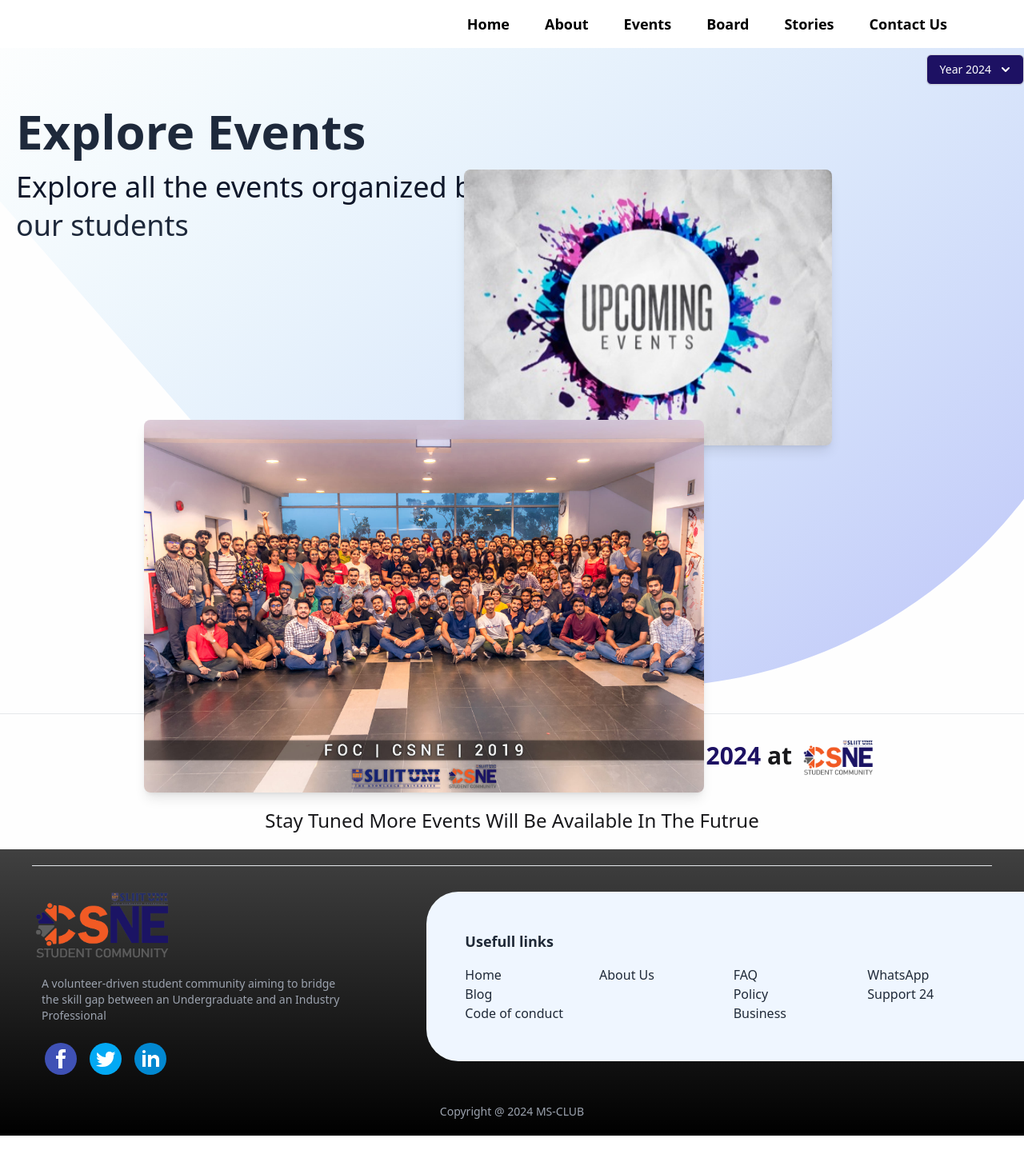
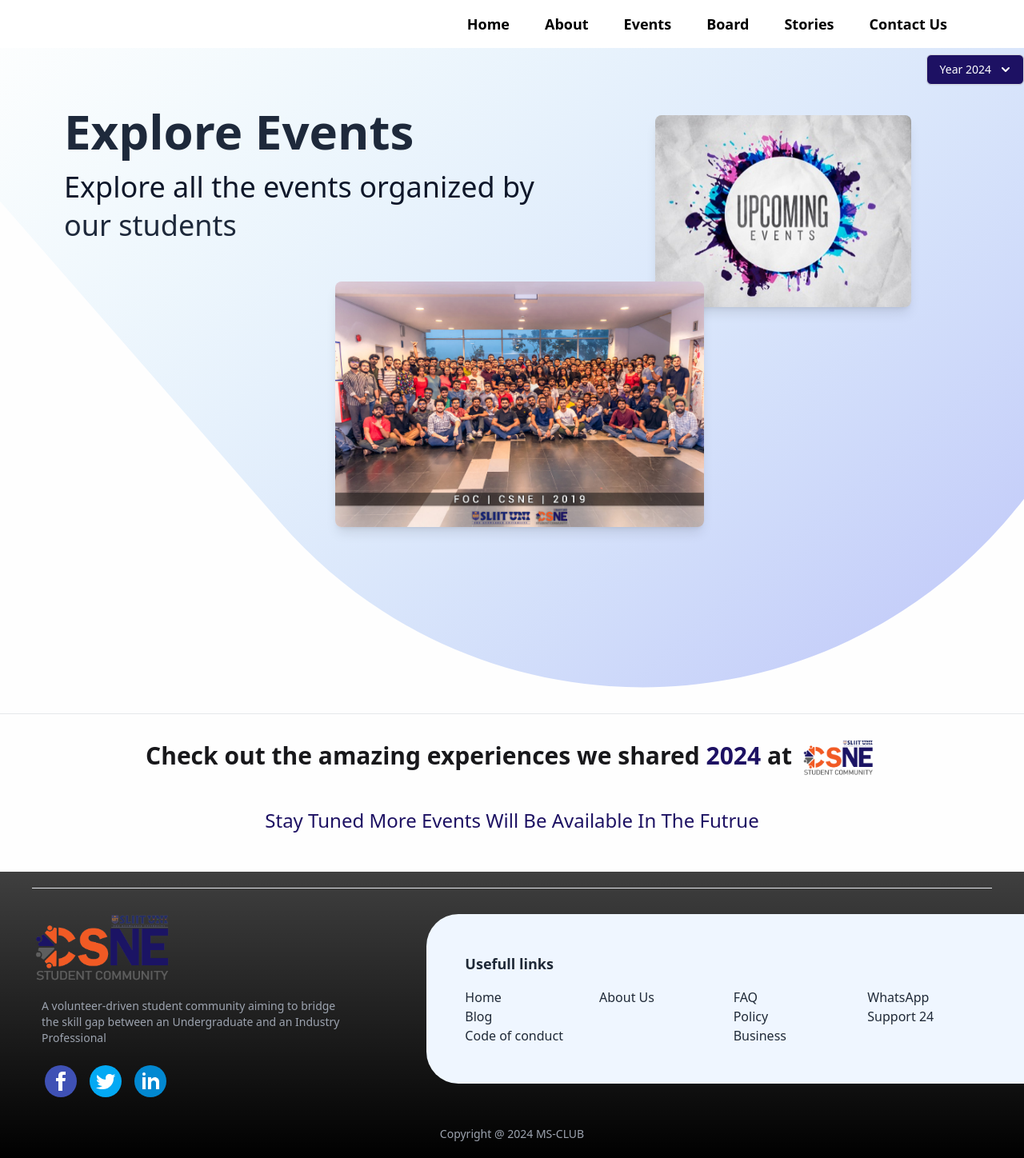
Before and after one commit to ms-club-sliit/CSNE-SC-Official-Web, a Next.js app: page /events/2024 in a window 1280 px wide. Shown: the whole page at 80% size. Before the commit the page ends 1420 px from the top, so only its background shows below. Built offline with nearby package versions, Linux system fonts and the light colour scheme.

Commit message:
hero laptop-s resize fixed

```diff
--- a/src/components/Events/EventHero.jsx
+++ b/src/components/Events/EventHero.jsx
@@ -19,19 +19,19 @@ const EventHero = () => {
                     </div>
 
                     <div className="sm:flex">
-                        <div className="m-5">
+                        <div className="m-5 xl:ml-20">
                             <h1 className="text-left text-6xl font-semibold mb-5 text-slate-800 antialiased">Explore Events</h1>
                             <p className="ztext-left text-4xl mb-2 text-slate-900 antialiased">Explore all the events organized by</p>
                             <p className="text-left text-4xl text-slate-800 antialiased">our students</p>
                         </div>
 
-                        <div className="absolute md:bottom-14 lg:bottom-0 lg:top-22 xl:top-[180px] xl:right-[400px] right-40 ">
+                        <div className="absolute md:bottom-14 lg:bottom-0 lg:top-22 xl:top-28 xl:right-[400px] right-40 ">
                             <div className="relative top-8 left-40 xl:left-[400px]">
-                                <Image className="rounded-lg shadow-lg md:w-[280px] lg:w-[380px] xl:w-[460px]" alt={"upcoming event"} src={`/images/upcoming.jpg`} layout="intrinsic" width={400} height={220} />
+                                <Image className="rounded-lg shadow-lg md:w-[280px] lg:w-[380px] xl:w-[25vw]" alt={"upcoming event"} src={`/images/upcoming.jpg`} layout="intrinsic" width={400} height={220} />
                             </div>
 
                             <div className="relative xl:right-41">
-                                <Image className="rounded-lg shadow-lg md:w-[400px] lg:w-[500px] xl:w-[700px]" alt={"group photo"} src={`/images/group.jpg`} layout="intrinsic" width={500} height={300} />
+                                <Image className="rounded-lg shadow-lg md:w-[400px] lg:w-[500px] xl:w-[36vw]" alt={"group photo"} src={`/images/group.jpg`} layout="intrinsic" width={500} height={300} />
                             </div>
                         </div>
                     </div>
--- a/src/components/Events/Events.jsx
+++ b/src/components/Events/Events.jsx
@@ -26,8 +26,8 @@ const Events = ({ year }) => {
 
             {
                 events && events.length !== 0 ? events?.map((event, key) => <Event element={key} key={key} event={event} />) :
-                    (year == currentYear) ? <p className="text-2xl text-center pb-5 pt-10"> Stay Tuned More Events Will Be Available In The Futrue</p>
-                        : <p className="text-2xl text-center pb-5 pt-10">{year} No Events Are Available</p>
+                    (year == currentYear) ? <p className="text-2xl text-center pb-12 pt-10 text-[#1D1163]"> Stay Tuned More Events Will Be Available In The Futrue</p>
+                        : <p className="text-2xl text-center pb-12 pt-10 text-[#1D1163]">{year} No Events Are Available</p>
             }
 
         </section>
```
